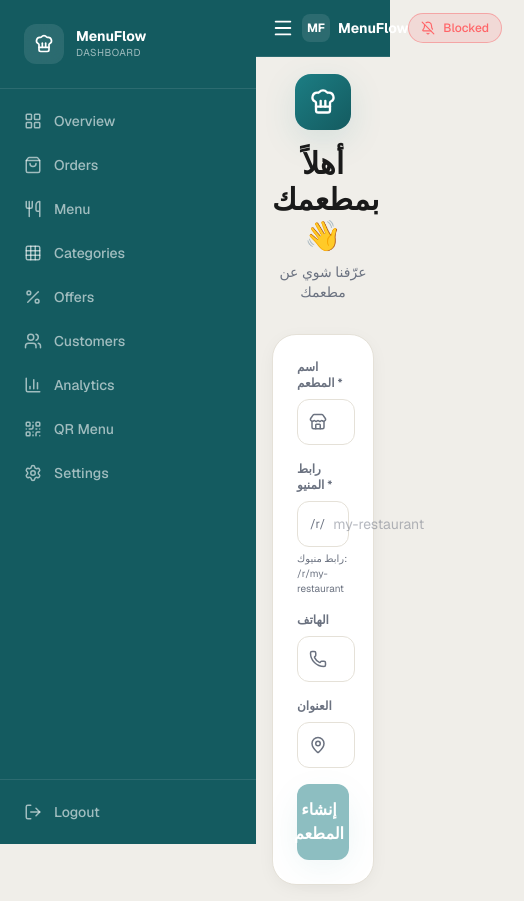
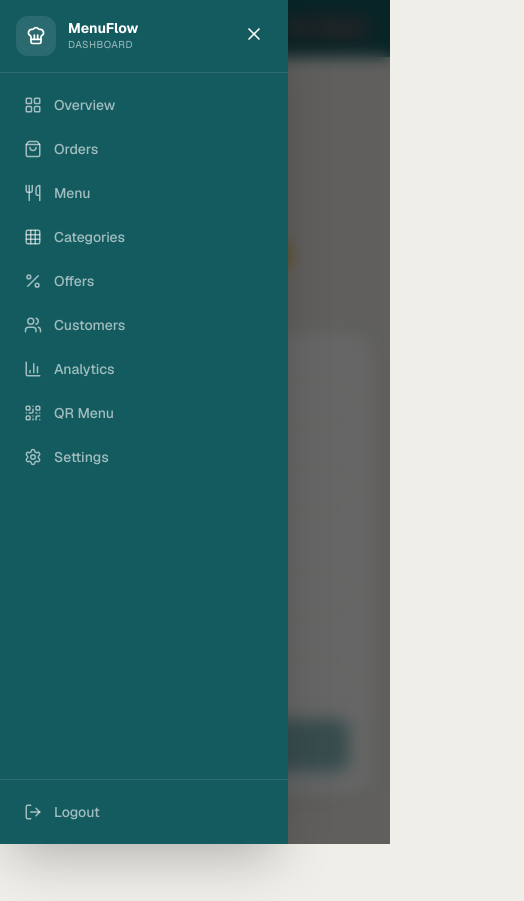
Before and after one commit to Mahdi981/menuflow, a Next.js app: page /dashboard/setup in a window 390 px wide. Both pictures are taken after a click on the button "Open menu". Shown: the whole page, 524 px wide, since content can reach past the window. Built offline with nearby package versions, Linux system fonts and the light colour scheme; no server answers.

Commit message:
Mobile: collapsible sidebar + top bar

```diff
--- a/components/dashboard/Sidebar.tsx
+++ b/components/dashboard/Sidebar.tsx
@@ -2,7 +2,7 @@
 
 import Link from 'next/link';
 import { usePathname, useRouter } from 'next/navigation';
-import { motion } from 'framer-motion';
+import { motion, AnimatePresence } from 'framer-motion';
 import {
   LayoutGrid,
   ShoppingBag,
@@ -15,6 +15,9 @@ import {
   Settings,
   LogOut,
   ChefHat,
+  X,
+  PanelLeftClose,
+  PanelLeftOpen,
 } from 'lucide-react';
 import { createClient } from '@/lib/supabase/client';
 
@@ -32,7 +35,19 @@ const NAV = [
   { name: 'Settings', href: '/dashboard/settings', icon: Settings },
 ];
 
-export default function Sidebar() {
+type Props = {
+  isMobileOpen: boolean;
+  onMobileClose: () => void;
+  isCollapsed: boolean;
+  onToggleCollapse: () => void;
+};
+
+export default function Sidebar({
+  isMobileOpen,
+  onMobileClose,
+  isCollapsed,
+  onToggleCollapse,
+}: Props) {
   const pathname = usePathname();
   const router = useRouter();
 
@@ -41,21 +56,31 @@ export default function Sidebar() {
     router.push('/auth/login');
   };
 
-  return (
-    <aside className="w-64 shrink-0 bg-brand-dark text-white flex flex-col h-screen sticky top-0">
+  const handleNavClick = () => {
+    if (typeof window !== 'undefined' && window.innerWidth < 1024) {
+      onMobileClose();
+    }
+  };
+
+  const NavContent = ({ collapsed = false }: { collapsed?: boolean }) => (
+    <>
       {/* Logo */}
-      <div className="p-6 border-b border-white/10">
-        <Link href="/dashboard" className="flex items-center gap-3">
-          <div className="w-10 h-10 rounded-xl bg-white/10 backdrop-blur flex items-center justify-center">
+      <div
+        className={`p-4 border-b border-white/10 flex items-center ${
+          collapsed ? 'justify-center' : 'gap-3'
+        }`}
+      >
+        <div className="w-10 h-10 rounded-xl bg-white/10 backdrop-blur flex items-center justify-center shrink-0">
           <ChefHat size={20} className="text-white" />
         </div>
-          <div>
+        {!collapsed && (
+          <div className="min-w-0">
             <p className="font-bold text-sm leading-tight">MenuFlow</p>
             <p className="text-[10px] text-white/60 uppercase tracking-wider">
               Dashboard
             </p>
           </div>
-        </Link>
+        )}
       </div>
 
       {/* Nav */}
@@ -68,9 +93,17 @@ export default function Sidebar() {
           const Icon = item.icon;
 
           return (
-            <Link key={item.href} href={item.href} className="relative block">
+            <Link
+              key={item.href}
+              href={item.href}
+              onClick={handleNavClick}
+              className="relative block"
+              title={collapsed ? item.name : undefined}
+            >
               <div
-                className={`relative flex items-center gap-3 px-3 py-2.5 rounded-xl text-sm font-medium transition-colors ${
+                className={`relative flex items-center rounded-xl text-sm font-medium transition-colors ${
+                  collapsed ? 'justify-center p-3' : 'gap-3 px-3 py-2.5'
+                } ${
                   isActive
                     ? 'text-white'
                     : 'text-white/60 hover:text-white hover:bg-white/5'
@@ -84,13 +117,16 @@ export default function Sidebar() {
                   />
                 )}
                 <Icon size={18} className="relative shrink-0" />
+                {!collapsed && (
+                  <>
                     <span className="relative">{item.name}</span>
-
                     {isActive && (
                       <motion.div
                         layoutId="active-dot"
                         className="absolute right-3 w-1.5 h-1.5 rounded-full bg-amber-custom"
                       />
+                    )}
+                  </>
                 )}
               </div>
             </Link>
@@ -102,12 +138,76 @@ export default function Sidebar() {
       <div className="p-3 border-t border-white/10">
         <button
           onClick={handleLogout}
-          className="flex items-center gap-3 w-full px-3 py-2.5 rounded-xl text-sm font-medium text-white/60 hover:text-white hover:bg-red-500/20 transition-colors"
+          className={`flex items-center w-full rounded-xl text-sm font-medium text-white/60 hover:text-white hover:bg-red-500/20 transition-colors ${
+            collapsed ? 'justify-center p-3' : 'gap-3 px-3 py-2.5'
+          }`}
+          title={collapsed ? 'Logout' : undefined}
         >
           <LogOut size={18} />
-          Logout
+          {!collapsed && <span>Logout</span>}
         </button>
       </div>
+    </>
+  );
+
+  return (
+    <>
+      {/* ============ DESKTOP SIDEBAR ============ */}
+      <aside
+        className={`hidden lg:flex flex-col bg-brand-dark text-white h-screen sticky top-0 transition-all duration-300 relative ${
+          isCollapsed ? 'w-20' : 'w-64'
+        }`}
+      >
+        <NavContent collapsed={isCollapsed} />
+
+        {/* Collapse Toggle */}
+        <button
+          onClick={onToggleCollapse}
+          className="absolute -right-3 top-20 w-6 h-6 rounded-full bg-brand border-2 border-cream text-white flex items-center justify-center hover:bg-brand-dark transition shadow-lg z-10"
+          title={isCollapsed ? 'Expand' : 'Collapse'}
+        >
+          {isCollapsed ? (
+            <PanelLeftOpen size={12} />
+          ) : (
+            <PanelLeftClose size={12} />
+          )}
+        </button>
       </aside>
+
+      {/* ============ MOBILE SIDEBAR ============ */}
+      <AnimatePresence>
+        {isMobileOpen && (
+          <>
+            {/* Overlay */}
+            <motion.div
+              initial={{ opacity: 0 }}
+              animate={{ opacity: 1 }}
+              exit={{ opacity: 0 }}
+              onClick={onMobileClose}
+              className="fixed inset-0 bg-black/60 backdrop-blur-sm z-40 lg:hidden"
+            />
+
+            {/* Sidebar */}
+            <motion.aside
+              initial={{ x: '-100%' }}
+              animate={{ x: 0 }}
+              exit={{ x: '-100%' }}
+              transition={{ type: 'spring', damping: 30, stiffness: 300 }}
+              className="fixed left-0 top-0 bottom-0 w-72 bg-brand-dark text-white flex flex-col z-50 lg:hidden shadow-2xl"
+            >
+              <button
+                onClick={onMobileClose}
+                className="absolute top-4 right-4 p-2 rounded-lg hover:bg-white/10 transition z-10"
+                aria-label="Close menu"
+              >
+                <X size={20} />
+              </button>
+
+              <NavContent />
+            </motion.aside>
+          </>
+        )}
+      </AnimatePresence>
+    </>
   );
 }
```
Lines whose indentation alone changed are shown as unchanged.
